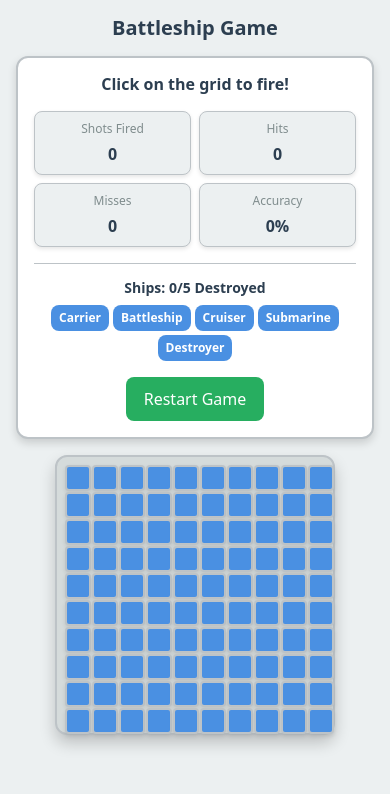
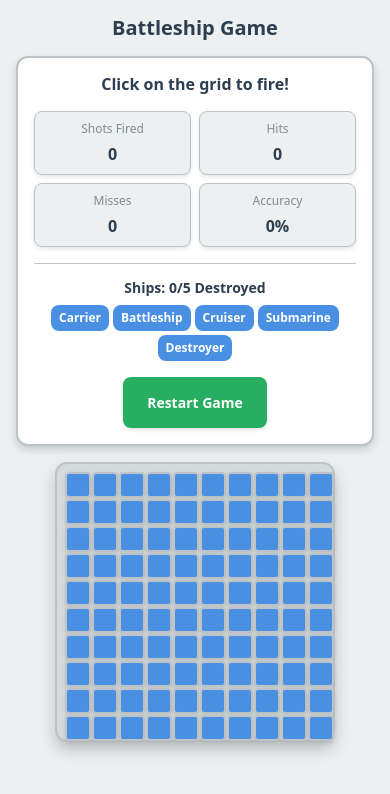
Before and after one commit to CodingMiner/battleship-game, a React (Vite) app: page / in a window 390 px wide. Shown: the top 794 px of the page. Built offline with nearby package versions, Linux system fonts and the light colour scheme.

Commit message:
Enhance RestartButton styling in GameStatus component for improved user experience. Added hover, active, and focus states, along with responsive design adjustments for various screen sizes.

```diff
--- a/src/components/GameStatus.tsx
+++ b/src/components/GameStatus.tsx
@@ -377,10 +377,61 @@ const ShipsList = styled.div`
 `;
 const RestartButton = styled.button`
   margin-top: ${({ theme }) => theme.spacing.md};
-  padding: ${({ theme }) => theme.spacing.sm} ${({ theme }) => theme.spacing.md};
+  padding: ${({ theme }) => theme.spacing.md} ${({ theme }) => theme.spacing.lg};
+  border: none;
   border-radius: ${({ theme }) => theme.borderRadius.medium};
   background-color: ${({ theme }) => theme.colors.success};
   color: ${({ theme }) => theme.colors.white};
+  font-size: ${({ theme }) => theme.typography.mobile.body};
+  font-weight: bold;
+  cursor: pointer;
+  transition: all ${({ theme }) => theme.transitions.fast};
+  box-shadow: ${({ theme }) => theme.shadows.small};
+
+  min-height: ${({ theme }) => theme.touch.minTarget};
+  min-width: 120px;
+
+  &:hover {
+    background-color: ${({ theme }) => theme.colors.successLight};
+    box-shadow: ${({ theme }) => theme.shadows.medium};
+    transform: translateY(-1px);
+  }
+
+  &:active {
+    transform: translateY(0);
+    box-shadow: ${({ theme }) => theme.shadows.small};
+  }
+
+  &:focus {
+    outline: 2px solid ${({ theme }) => theme.colors.borderActive};
+    outline-offset: 2px;
+  }
+
+  @media (min-width: ${({ theme }) => theme.breakpoints.mobileLarge}) {
+    font-size: ${({ theme }) => theme.typography.tablet.body};
+    padding: ${({ theme }) => theme.spacing.md} ${({ theme }) => theme.spacing.xl};
+  }
+
+  @media (min-width: ${({ theme }) => theme.breakpoints.tablet}) {
+    font-size: ${({ theme }) => theme.typography.tablet.body};
+    min-width: 140px;
+  }
+
+  @media (min-width: ${({ theme }) => theme.breakpoints.desktop}) {
+    font-size: ${({ theme }) => theme.typography.desktop.body};
+  }
+
+  @media (prefers-reduced-motion: reduce) {
+    transition: none;
+
+    &:hover {
+      transform: none;
+    }
+
+    &:active {
+      transform: none;
+    }
+  }
 `;
 
 const ShipItem = styled.span<{ $isSunk: boolean }>`
```
